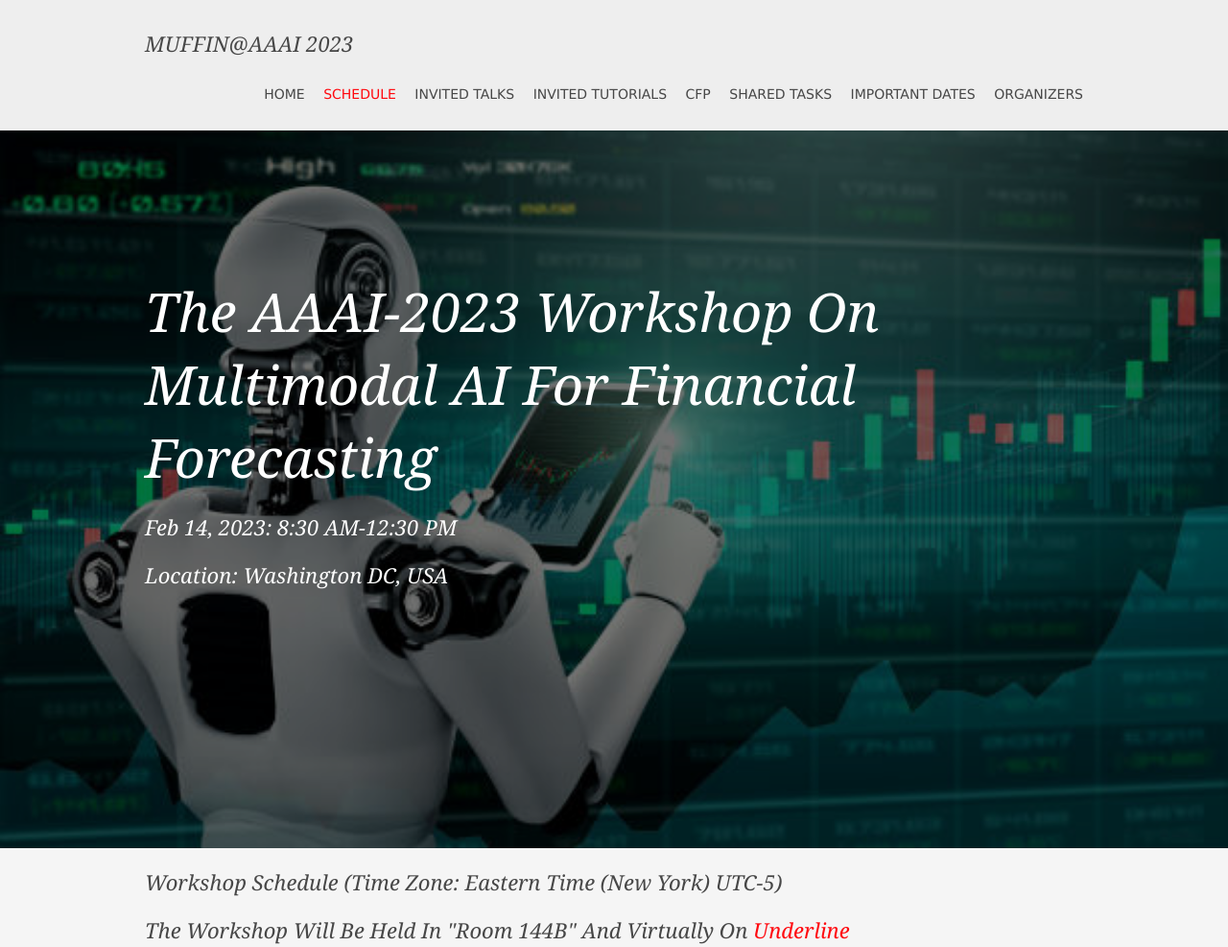
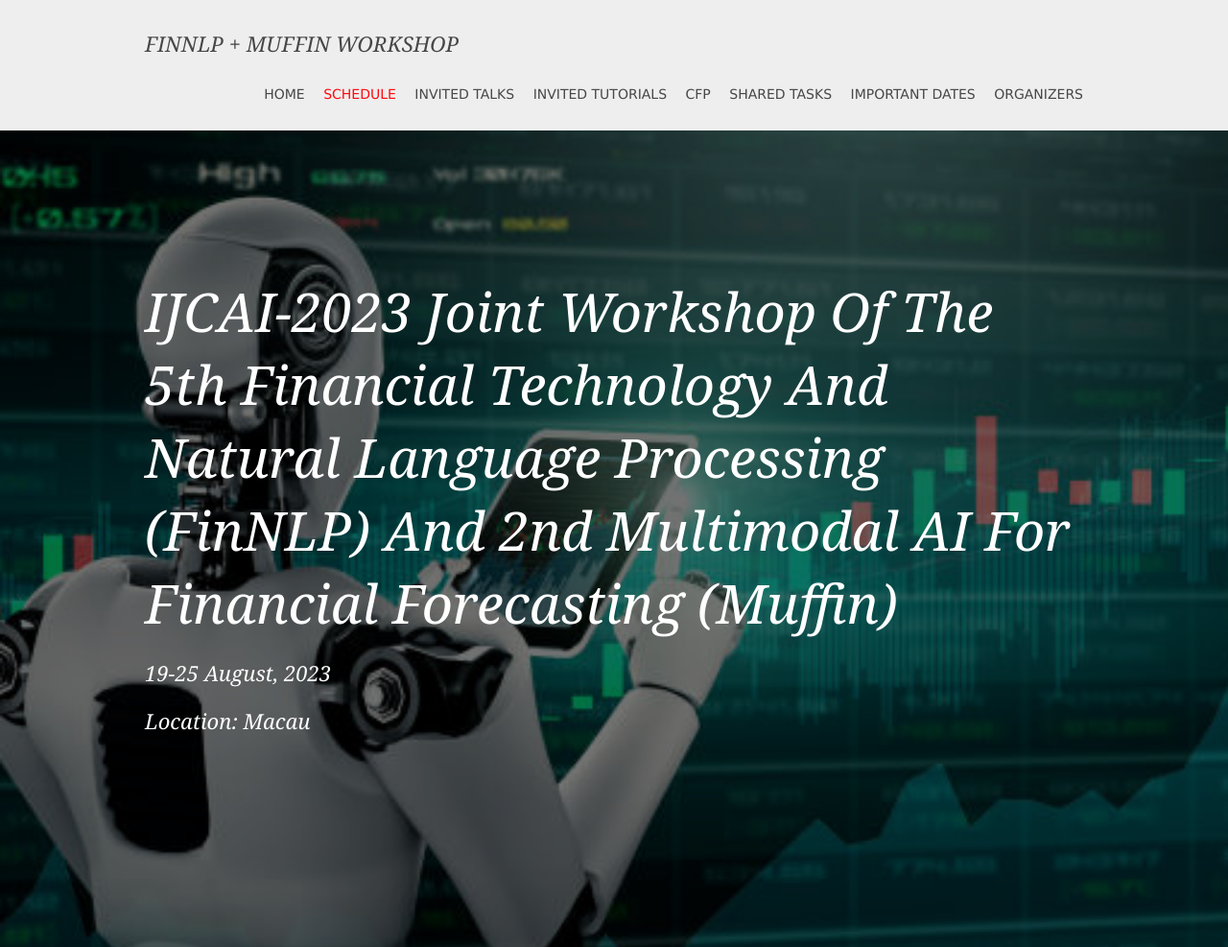
Before and after one commit to finNLP-muffin-ijcai23/finNLP-muffin-ijcai23.github.io, a plain HTML site: page schedule.html in a window 1280 px wide. Shown: the top 987 px of the page at 96% size. Drawn offline with Linux system fonts and the light colour scheme.

Commit message:
Update schedule.html

```diff
--- a/schedule.html
+++ b/schedule.html
@@ -1,7 +1,7 @@
 <!DOCTYPE html>
 <html lang="en">
 <head>
-<title>Multimodal AI for Financial Forecasting Workshop</title>
+<title>Joint Workshop of the 5th Financial Technology and Natural Language Processing (FinNLP) and 2nd Multimodal AI For Financial Forecasting (Muffin)</title>
 <meta charset="utf-8">
 <meta name="viewport" content="width=device-width, initial-scale=1.0, maximum-scale=1.0, user-scalable=no">
 <link href="layout/styles/layout.css" rel="stylesheet" type="text/css" media="all">
@@ -11,7 +11,7 @@
   <header id="header" class="hoc clear">
     <!-- ################################################################################################ -->
     <div id="logo" class="fl_left">
-      <h1><a href="index.html">Muffin@AAAI 2023</a></h1>
+      <h1><a href="index.html">FinNLP + Muffin Workshop</a></h1>
     </div>
     <nav id="mainav" class="fl_right">
       <ul class="clear">
@@ -30,9 +30,9 @@
 <!-- ################################################################################################ -->
 <div class="wrapper bgded overlay" style="background-image:url('images/demo/backgrounds/muffin.jpeg');">
   <div id="pageintro" class="hoc clear">
-      <h3 class="heading">The AAAI-2023 Workshop on <br>Multimodal AI for Financial Forecasting</h3>
-      <h4>Feb 14, 2023: 8:30 AM-12:30 PM</h4>
-      <h4>Location: Washington DC, USA</h4>
+      <h3 class="heading"> IJCAI-2023 Joint Workshop of the 5th Financial Technology and Natural Language Processing (FinNLP) and 2nd Multimodal AI For Financial Forecasting (Muffin)</h3>
+      <h4>19-25 August, 2023</h4>
+      <h4>Location: Macau</h4>
   </div>
 </div>
 <!-- ################################################################################################ -->
@@ -42,7 +42,8 @@
     <!-- main body -->
     <section>
       <div>
-        <h4>Workshop schedule (Time zone: Eastern Time (New York) UTC-5)</h4>
+        <p> TBD <p>
+<!--         <h4>Workshop schedule (Time zone: Eastern Time (New York) UTC-5)</h4>
         <h4>The workshop will be held in "Room 144B" and virtually on <a href="https://underline.io/events/390/reception">Underline</a></h4>
 
         <table>
@@ -145,7 +146,7 @@
               Closing Remarks by Puneet Mathur<br>
             </td>
           </tr>
-        </table>
+        </table> -->
       </div>
     </section>
   </main>
@@ -156,7 +157,7 @@
 <div class="wrapper row3"  style="background-color: midnightblue;">
   <main class="hoc container clear">
     <div class="clear">
-      <p style="color: antiquewhite;">Contact us: muffin-aaai23@googlegroups.com</p>
+      <p style="color: antiquewhite;">Contact us: finnlp.muffin.ijcai2023@gmail.com</p>
     </div>
   </main>
 </div>
```
